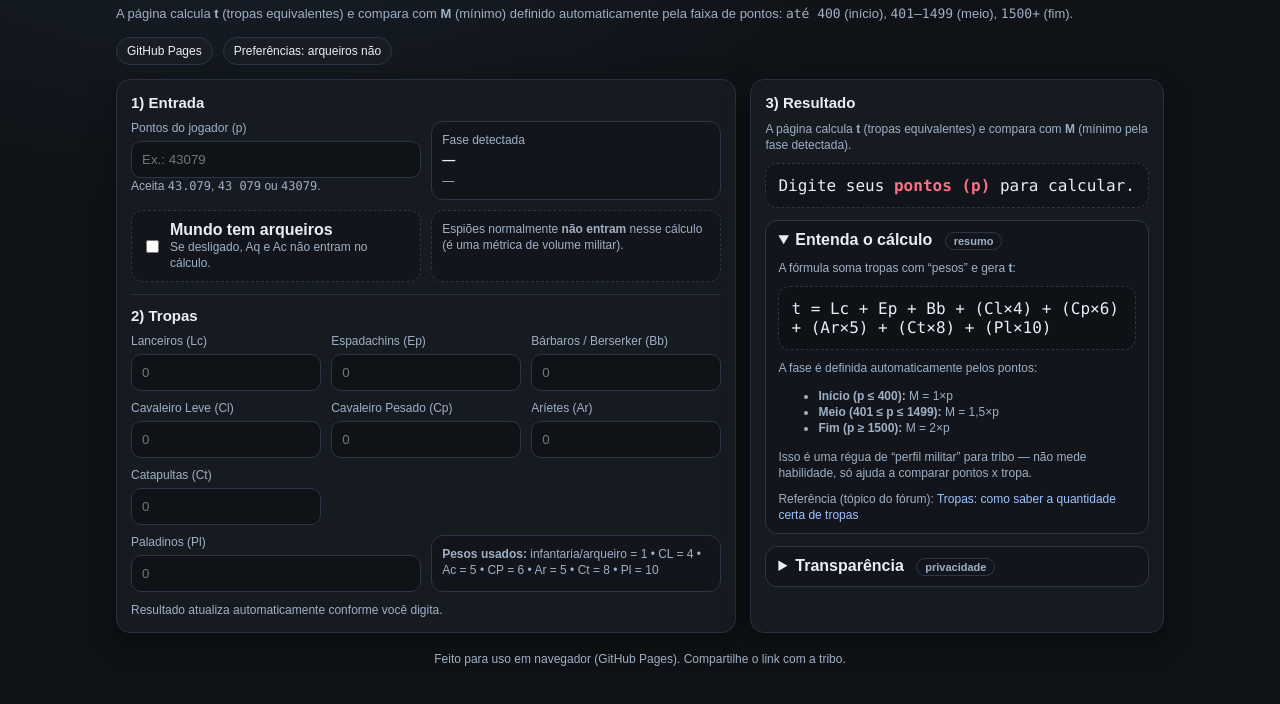
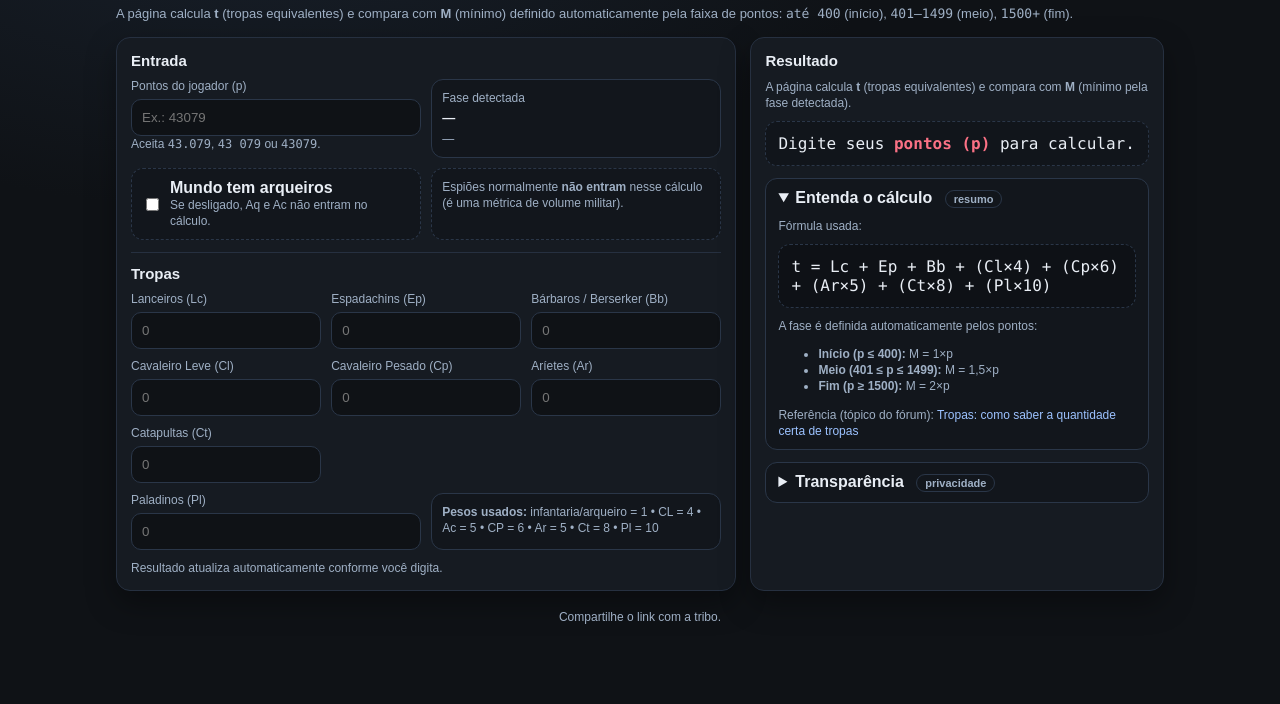
Before and after one commit to wasc1/TW, a plain HTML site: page index.html in a window 1280 px wide. Shown: the part 46-750 px from the top of the page. Drawn offline with Linux system fonts and the light colour scheme.

Commit message:
Update index.html

```diff
--- a/index.html
+++ b/index.html
@@ -16,7 +16,6 @@
       --ok:#6ee7b7;
       --bad:#fb7185;
       --link:#9cc2ff;
-      --head:#202225;
       --shadow: 0 12px 30px rgba(0,0,0,.35);
       --radius:14px;
     }
@@ -28,18 +27,9 @@
       color: var(--text);
     }
     .wrap{max-width:1080px;margin:0 auto;padding:22px 16px 60px;}
-    header{
-      display:flex;flex-wrap:wrap;gap:14px;align-items:center;justify-content:space-between;
-      margin-bottom:14px;
-    }
+    header{margin-bottom:14px;}
     h1{margin:0;font-size:20px}
     .subtitle{margin:6px 0 0;color:var(--muted);font-size:13px;line-height:1.35}
-    .pill{
-      border:1px solid var(--border2);
-      background: rgba(255,255,255,.02);
-      color: var(--text);
-      padding:6px 10px;border-radius:999px;font-size:12px;
-    }
     .grid{display:grid;grid-template-columns: 1.2fr .8fr;gap:14px;margin-top:14px;}
     @media (max-width: 920px){ .grid{grid-template-columns:1fr;} }
     .card{
@@ -57,7 +47,7 @@
       .row, .row3{grid-template-columns:1fr;}
     }
     label{display:block;color:var(--muted);font-size:12px;margin:0 0 6px;}
-    input, select{
+    input{
       width:100%;
       background: var(--card2);
       border:1px solid var(--border2);
@@ -66,8 +56,7 @@
       color: var(--text);
       outline:none;
     }
-    input:focus, select:focus{border-color:var(--link); box-shadow: 0 0 0 3px rgba(156,194,255,.15);}
-    .inline{display:flex;gap:10px;align-items:center;flex-wrap:wrap;}
+    input:focus{border-color:var(--link); box-shadow: 0 0 0 3px rgba(156,194,255,.15);}
     .check{
       display:flex;gap:8px;align-items:center;
       padding:10px;
@@ -128,23 +117,17 @@
 <body>
   <div class="wrap">
     <header>
-      <div>
-        <h1>Calculadora Tropas x Pontos — Tribal Wars</h1>
-        <div class="subtitle">
-          A página calcula <b>t</b> (tropas equivalentes) e compara com <b>M</b> (mínimo) definido automaticamente pela faixa de pontos:
-          <span class="smallcode">até 400</span> (início), <span class="smallcode">401–1499</span> (meio), <span class="smallcode">1500+</span> (fim).
-        </div>
-      </div>
-      <div class="inline">
-        <span class="pill">GitHub Pages</span>
-        <span class="pill" id="pillSaved">Preferências: —</span>
+      <h1>Calculadora Tropas x Pontos — Tribal Wars</h1>
+      <div class="subtitle">
+        A página calcula <b>t</b> (tropas equivalentes) e compara com <b>M</b> (mínimo) definido automaticamente pela faixa de pontos:
+        <span class="smallcode">até 400</span> (início), <span class="smallcode">401–1499</span> (meio), <span class="smallcode">1500+</span> (fim).
       </div>
     </header>
 
     <div class="grid">
       <!-- INPUTS -->
       <div class="card">
-        <h2>1) Entrada</h2>
+        <h2>Entrada</h2>
 
         <div class="row">
           <div>
@@ -175,7 +158,7 @@
 
         <hr style="border:none;border-top:1px solid var(--border);margin:12px 0;">
 
-        <h2>2) Tropas</h2>
+        <h2>Tropas</h2>
 
         <div class="row3">
           <div>
@@ -241,7 +224,7 @@
 
       <!-- RESULTADOS + EXPLICAÇÃO -->
       <div class="card">
-        <h2>3) Resultado</h2>
+        <h2>Resultado</h2>
         <div class="muted">
           A página calcula <b>t</b> (tropas equivalentes) e compara com <b>M</b> (mínimo pela fase detectada).
         </div>
@@ -252,7 +235,7 @@
           <summary>Entenda o cálculo <span class="badge">resumo</span></summary>
 
           <div class="muted" style="margin-top:10px">
-            A fórmula soma tropas com “pesos” e gera <b>t</b>:
+            Fórmula usada:
           </div>
 
           <div class="kpi" id="formulaBox" style="margin-top:10px"></div>
@@ -264,7 +247,6 @@
               <li><b>Meio (401 ≤ p ≤ 1499):</b> M = 1,5×p</li>
               <li><b>Fim (p ≥ 1500):</b> M = 2×p</li>
             </ul>
-            Isso é uma régua de “perfil militar” para tribo — não mede habilidade, só ajuda a comparar pontos x tropa.
           </div>
 
           <div class="muted" style="margin-top:10px">
@@ -287,12 +269,12 @@
     </div>
 
     <footer>
-      Feito para uso em navegador (GitHub Pages). Compartilhe o link com a tribo.
+      Compartilhe o link com a tribo.
     </footer>
   </div>
 
   <script>
-    const LS_KEY = "tw_tropas_calc_pages_v2";
+    const LS_KEY = "tw_tropas_calc_pages_v3";
 
     function parseBRInt(v){
       if(v === null || v === undefined) return 0;
@@ -327,10 +309,6 @@
         : "t = Lc + Ep + Bb + (Cl×4) + (Cp×6) + (Ar×5) + (Ct×8) + (Pl×10)";
     }
 
-    // Regras por pontos (com base no texto que você trouxe):
-    // p <= 400  => inicio  => M = 1.0*p
-    // 401-1499  => meio   => M = 1.5*p
-    // p >= 1500 => fim    => M = 2.0*p
     function phaseByPoints(p){
       if(!p || p <= 0) return { phase:"—", mult:0, label:"—" };
       if(p <= 400) return { phase:"Início", mult:1.0, label:"M = 1×p (p ≤ 400)" };
@@ -369,10 +347,6 @@
       document.getElementById("formulaBox").textContent = formulaText(tem);
 
       savePrefs({ temArqueiro: tem });
-
-      document.getElementById("pillSaved").textContent =
-        `Preferências: arqueiros ${tem ? "sim" : "não"}`;
-
       render();
     }
 
@@ -423,7 +397,6 @@
       const prefs = loadPrefs();
       document.getElementById("temArqueiro").checked = prefs.temArqueiro;
 
-      // listeners
       const watch = ["pontos","Lc","Ep","Bb","Cl","Cp","Ar","Ct","Pl","Aq","Ac"];
       watch.forEach(id => {
         const el = document.getElementById(id);
@@ -434,7 +407,6 @@
 
       document.getElementById("temArqueiro").addEventListener("change", syncUI);
 
-      // initial render
       document.getElementById("formulaBox").textContent =
         formulaText(document.getElementById("temArqueiro").checked);
 
```
